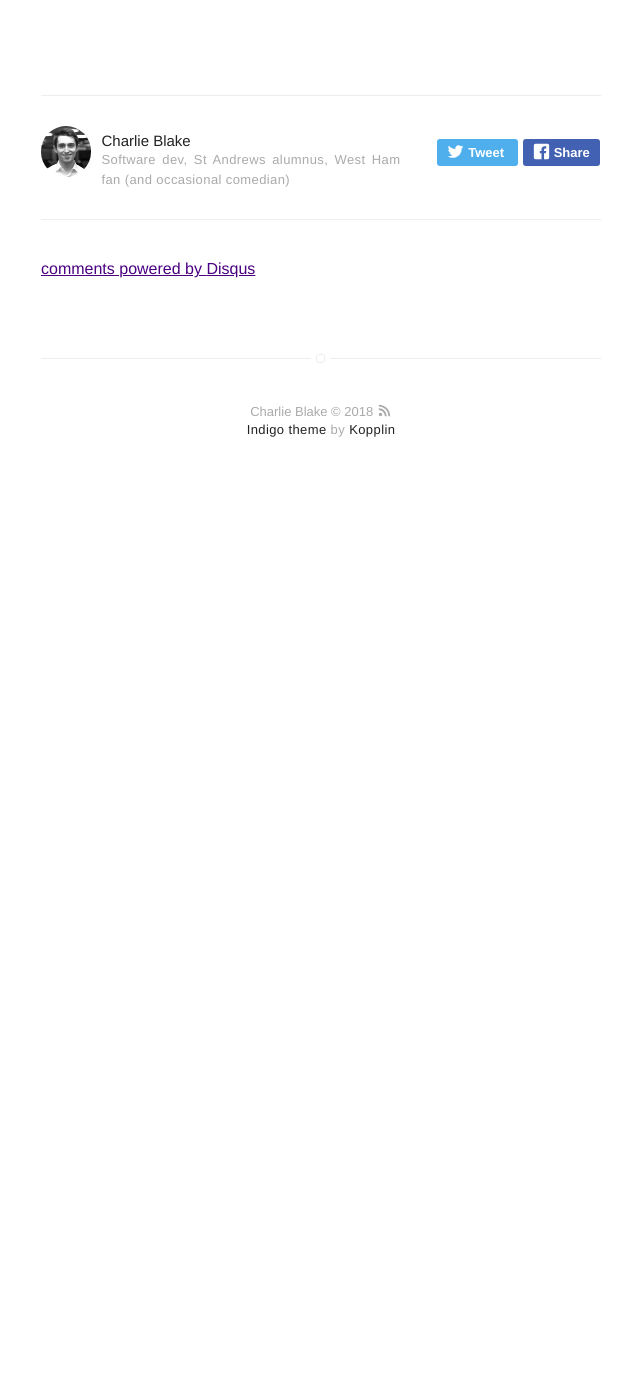
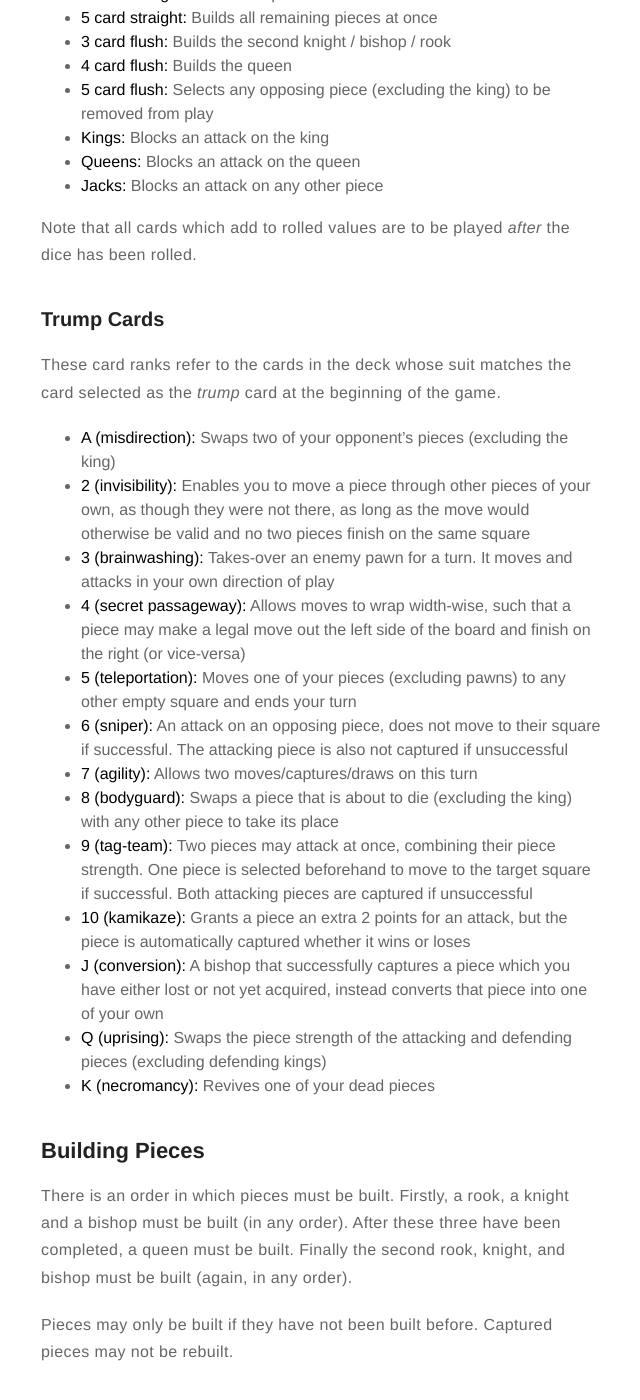
Before and after one commit to thecharlesblake/thecharlesblake.co.uk, a Jekyll site: the page built from _posts/2018-07-08-blakes-chess.markdown, in a window 1280 px wide and 1400 px high, scrolled down 3184 px. Shown: the whole window, without its empty margins (319-959 px from the left). Built offline with Jekyll 4.4.1, drawn with Linux system fonts in a browser that asks for light colours; emoji names are drawn with the system emoji font; comment, search, counter and statistics services are not loaded; before the commit the page ends 3685 px from its top, so only the background shows below that; some of the changed text lies outside the part shown.

Commit message:
Complete first draft of chess

```diff
--- a/_config.yml
+++ b/_config.yml
@@ -22,7 +22,7 @@
 
 # if you don't want comments in your posts, leave categories empty
 disqus:
-  shortname: mydisqus # enter this from your disqus account
+  shortname: thecharlesblake-co-uk # enter this from your disqus account
   categories: [blog, project] # only show disqus for posts that have these categories
 
 # if you don't have any of social below, comment the line
--- a/_posts/2018-07-08-blakes-chess.markdown
+++ b/_posts/2018-07-08-blakes-chess.markdown
@@ -14,6 +14,27 @@
 description: A new chess variant using dice and playing cards
 # jemoji: '<img class="emoji" title=":ramen:" alt=":ramen:" src="https://assets.github.com/images/icons/emoji/unicode/1f35c.png" height="20" width="20" align="absmiddle">'
 ---
+
+The following is a set of rules for a game I have invented, which I'm
+provisionally calling _Blake's Chess_ (where's the fun in being a narcissist if
+you don't get to name things after yourself?). This variant is inspired by the
+idea of turning chess into an imperfect-information game, where probability and
+chance are introduced.
+
+The game is really a variant of chess with the attacking dynamics of _Risk_,
+and a set of _effect cards_ as found in many popular board games,
+but based on poker hands formed by playing cards.
+
+Many chess variants [already exist][1], and are widely played. Additionally, some of
+these mechanics have been experimented with before in relation to chess (see
+[Knightmare Chess][4], [Fantasy Chess][3], and [ChessHeads][2]).
+However, _Blake's Chess_ is quite distinct from these other games and is unlike
+anything I'm currently aware of.
+
+The game is still a work-in-progress. Please forgive any warped game mechanics.
+Feedback is always appreciated :smiley:
+
+<div class="breaker"></div>
 
 ## Requirements
 - A chess set
@@ -28,10 +49,10 @@
 - Shuffle the deck and place it face down (the _stock_ pile)
 - All regular chess moves apply except:
   - There is no such thing as _check_. To win, one must capture the opposing king
-  - When a piece goes to capture another piece, they must roll to determine whether the capture is successful (see [Capturing](#Capturing))
+  - When a piece goes to capture another piece, they must roll to determine whether the capture is successful (see [Capturing](#capturing))
 - For the first 3 turns, only regular moves and captures can be made
-- After this, a player may instead draw a card (see [Drawing](#Drawing))
-- A player may only play cards on their turn, and before their move (see [Playing Cards](#Playing Cards))
+- After this, a player may instead draw a card (see [Drawing](#drawing))
+- A player may only play cards on their turn, and before their move (see [Playing Cards](#playing-cards))
 
 ## Capturing
 
@@ -47,7 +68,7 @@
 - __Queens:__ 4
 - __Kings:__ 5
 
-Whichever player's total is higher captures their opponent's piece. Successful attacking pieces move onto the defender's square, whereas successful defending pieces remain in place. In the event of a draw, both pieces remain in place and the turn ends.
+Whichever player's total is higher captures their opponent's piece. Successful attacking pieces move onto the defender's square, whereas successful defending pieces remain in place. In the event of a draw, no capture takes place. Both pieces remain in place and the turn ends.
 
 ## Drawing
 
@@ -69,12 +90,12 @@
 - __2 pair:__ +1 to any roll
 - __3 of a kind:__ +2 to any roll
 - __4 of a kind:__ +3 to any roll
-- __3 card straight:__ Build first knight / bishop / rook (see [Building Peices](#Building Pieces))
-- __4 card straight:__ Build the queen
-- __5 card straight:__ Build all remaining pieces at once
-- __3 card flush:__  Build second knight / bishop / rook
-- __4 card flush:__ Build the queen
-- __5 card flush:__ Select any opposing piece (excluding the king) to be removed from play
+- __3 card straight:__ Builds the first knight / bishop / rook (see [Building Peices](#building-pieces))
+- __4 card straight:__ Builds the queen
+- __5 card straight:__ Builds all remaining pieces at once
+- __3 card flush:__  Builds the second knight / bishop / rook
+- __4 card flush:__ Builds the queen
+- __5 card flush:__ Selects any opposing piece (excluding the king) to be removed from play
 - __Kings:__ Blocks an attack on the king
 - __Queens:__ Blocks an attack on the queen
 - __Jacks:__ Blocks an attack on any other piece
@@ -82,18 +103,47 @@
 Note that all cards which add to rolled values are to be played _after_ the dice has been rolled.
 
 ### Trump Cards
-A: swap two opponent pieces (excluding king) and end turn,
-2: move through one of your own pieces
-3: double-agent-pawn: take-over an enemy pawn for a turn (attacks in your direction of movement)
-4: board-wrap,
-5: teleport any piece and end your turn,
-6: sniper (can't die one's-self),
-7: double-move,
-8: bodyguard: swap a piece that is about to die with a pawn to take its place (excluding king)
-9: two pieces attack at once (combine attack bonus, choose a piece to move in/die)
-10: kamikaze (+2 attack bonus),
-J: bishop converts (if possible),
-Q: lowest attack wins (except for kings),
-K: revive one of your dead pieces
+
+These card ranks refer to the cards in the deck whose suit matches the card
+selected as the _trump_ card at the beginning of the game.
+
+- __A (misdirection):__ Swaps two of your opponent's pieces (excluding the king)
+- __2 (invisibility):__ Enables you to move a piece through other pieces of your own, as though they
+  were not there, as long as the move would otherwise be valid and no two pieces
+  finish on the same square
+- __3 (brainwashing):__ Takes-over an enemy pawn for a turn. It moves and attacks in your own
+  direction of play
+- __4 (secret passageway):__ Allows moves to wrap width-wise, such that a piece may
+  make a legal move out the left side of the board and finish on the right (or
+  vice-versa)
+- __5 (teleportation):__ Moves one of your pieces (excluding pawns) to any other empty square and ends your turn
+- __6 (sniper):__ An attack on an opposing piece, does not move to their square if
+  successful. The attacking piece is also not captured if unsuccessful
+- __7 (agility):__ Allows two moves/captures/draws on this turn
+- __8 (bodyguard):__ Swaps a piece that is about to die (excluding the king) with any other piece to take its place
+- __9 (tag-team):__ Two pieces may attack at once, combining their piece strength. One piece is
+selected beforehand to move to the target square if successful. Both attacking pieces are captured if
+unsuccessful
+- __10 (kamikaze):__ Grants a piece an extra 2 points for an attack, but the
+  piece is automatically captured whether it wins or loses
+- __J (conversion):__ A bishop that successfully captures a piece which you have
+  either lost or not yet acquired, instead converts that piece into one of your
+  own
+- __Q (uprising):__ Swaps the piece strength of the attacking and defending
+  pieces (excluding defending kings)
+- __K (necromancy):__ Revives one of your dead pieces
 
 ## Building Pieces
+
+There is an order in which pieces must be built. Firstly, a rook, a knight and a
+bishop must be built (in any order). After these three have been completed, a
+queen must be built. Finally the second rook, knight, and bishop must be built
+(again, in any order).
+
+Pieces may only be built if they have not been built before. Captured pieces may
+not be rebuilt.
+
+[1]: https://en.wikipedia.org/wiki/List_of_chess_variants
+[2]: https://www.boardgamegeek.com/boardgame/12932/chessheads
+[3]: http://www.shadowhex.com/
+[4]: https://en.wikipedia.org/wiki/Knightmare_Chess
```
Also changed, not shown: other parts of _posts/2018-07-08-blakes-chess.markdown (+2 -2 lines), assets/images/chess.png (added), 2 other files.
